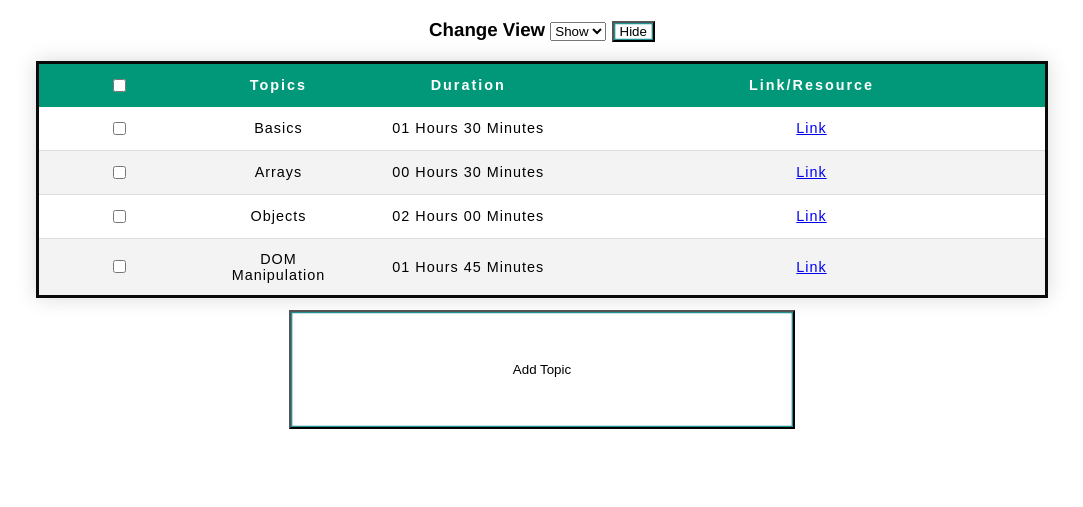
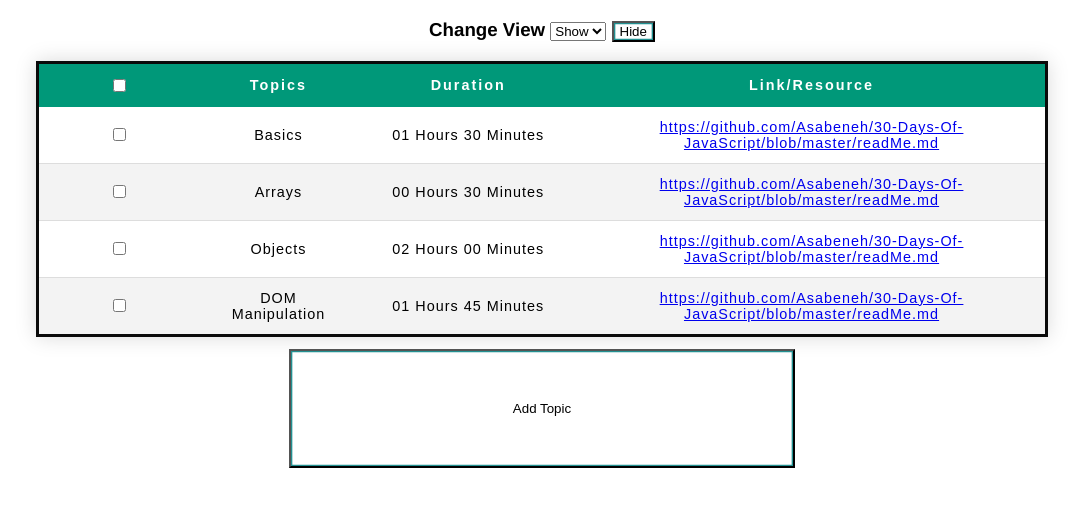
Before and after one commit to umairabidUC/js-assignment-1, a plain HTML site: page index.html in a window 1280 px wide. Shown: the part 61-568 px from the top of the page, without its empty margins (98-1181 px from the left). Drawn offline with Linux system fonts and the light colour scheme.

Commit message:
Added Actual Links instead of Anchor

```diff
--- a/index.html
+++ b/index.html
@@ -36,37 +36,37 @@
                     <td><input type="checkbox" class="row-ckbx" /></td>
                     <td>Basics</td>
                     <td>01 Hours 30 Minutes</td>
-                    <td><a href="https://github.com/Asabeneh/30-Days-Of-JavaScript/blob/master/readMe.md"> Link </td>
+                    <td><a href="https://github.com/Asabeneh/30-Days-Of-JavaScript/blob/master/readMe.md"> https://github.com/Asabeneh/30-Days-Of-JavaScript/blob/master/readMe.md </td>
                 </tr>
                 <tr class="show">
                     <td><input type="checkbox" class="row-ckbx" /></td>
                     <td>Arrays</td>
                     <td>00 Hours 30 Minutes</td>
-                    <td><a href="https://github.com/Asabeneh/30-Days-Of-JavaScript/blob/master/readMe.md"> Link </td>
+                    <td><a href="https://github.com/Asabeneh/30-Days-Of-JavaScript/blob/master/readMe.md"> https://github.com/Asabeneh/30-Days-Of-JavaScript/blob/master/readMe.md </td>
                 </tr>
                 <tr class="show">
                     <td><input type="checkbox" class="row-ckbx" /></td>
                     <td>Objects</td>
                     <td>02 Hours 00 Minutes</td>
-                    <td><a href="https://github.com/Asabeneh/30-Days-Of-JavaScript/blob/master/readMe.md"> Link </td>
+                    <td><a href="https://github.com/Asabeneh/30-Days-Of-JavaScript/blob/master/readMe.md"> https://github.com/Asabeneh/30-Days-Of-JavaScript/blob/master/readMe.md </td>
                 </tr>
                 <tr class="show">
                     <td><input type="checkbox" class="row-ckbx" /></td>
                     <td>DOM Manipulation</td>
                     <td>01 Hours 45 Minutes</td>
-                    <td><a href="https://github.com/Asabeneh/30-Days-Of-JavaScript/blob/master/readMe.md"> Link </td>
+                    <td><a href="https://github.com/Asabeneh/30-Days-Of-JavaScript/blob/master/readMe.md"> https://github.com/Asabeneh/30-Days-Of-JavaScript/blob/master/readMe.md </td>
                 </tr>
                 <tr class="hide">
                     <td><input type="checkbox" class="row-ckbx" /></td>
                     <td>Promises</td>
                     <td>08 Hours 30 Minutes</td>
-                    <td><a href="https://github.com/Asabeneh/30-Days-Of-JavaScript/blob/master/readMe.md"> Link </td>
+                    <td><a href="https://github.com/Asabeneh/30-Days-Of-JavaScript/blob/master/readMe.md"> https://github.com/Asabeneh/30-Days-Of-JavaScript/blob/master/readMe.md </td>
                 </tr>
                 <tr class="hide">
                     <td><input type="checkbox" class="row-ckbx" /></td>
                     <td>Async Await</td>
                     <td>05 Hours 30 Minutes</td>
-                    <td><a href="https://github.com/Asabeneh/30-Days-Of-JavaScript/blob/master/readMe.md"> Link </td>
+                    <td><a href="https://github.com/Asabeneh/30-Days-Of-JavaScript/blob/master/readMe.md"> https://github.com/Asabeneh/30-Days-Of-JavaScript/blob/master/readMe.md </td>
                 </tr>
             </tbody>
             <tfoot>
--- a/main.js
+++ b/main.js
@@ -27,7 +27,7 @@ function handleForm(event) {
                 <td><input type="checkbox" class="row-ckbx" /></td>
                 <td>${fd.get("topic")}</td>
                 <td>${fd.get("hours")} Hours ${fd.get("mins")} Minutes</td>
-                <td><a href="${fd.get("link")}"> Link </td>
+                <td><a href="${fd.get("link")}"> ${fd.get("link")} </td>
             </tr>`;
     toggleOverlay()
 
```
